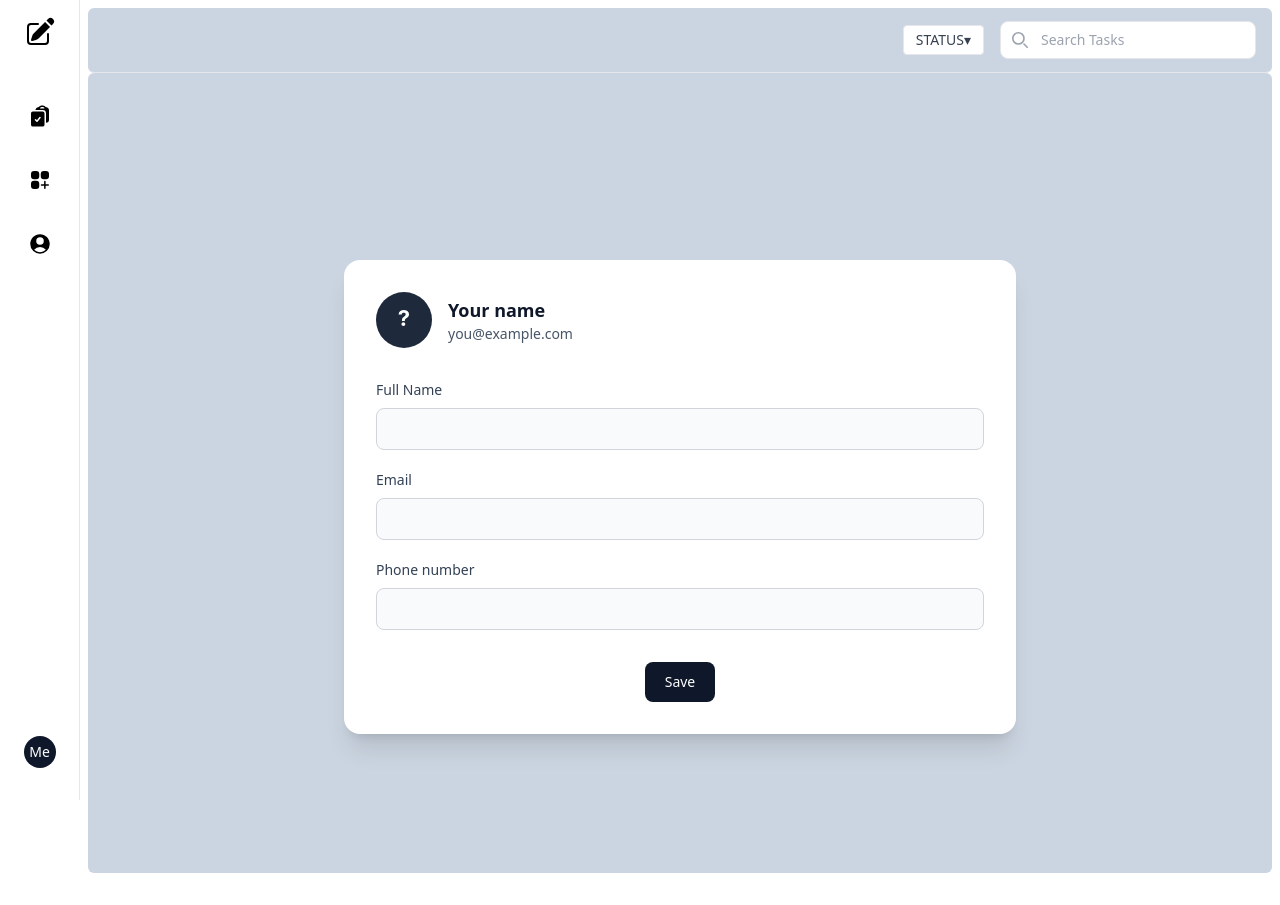
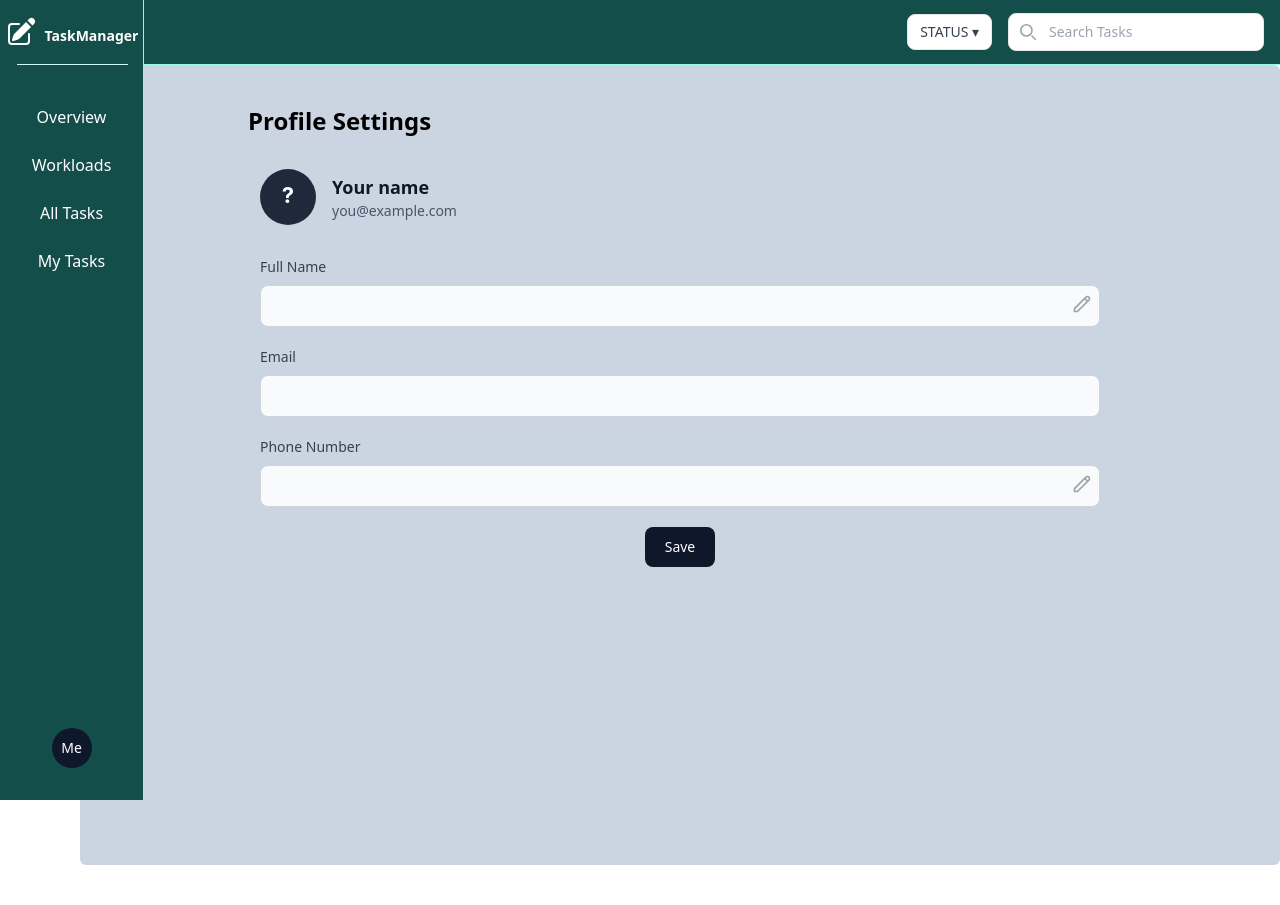
Before and after one commit to Sesethu97/TaskManagerWebsite, a React (Create React App) app in the folder client-app/: page /user-profile in a window 1280 px wide. Built offline with nearby package versions, Linux system fonts and the light colour scheme.

Commit message:
changed the color scheme to teal and white

```diff
--- a/client-app/src/App.js
+++ b/client-app/src/App.js
@@ -17,9 +17,9 @@ function Layout() {
     <div className="flex min-h-screen">
       <Sidebar />
       <div className="flex-1 ml-20">
-        <div className="h-16 mb-4 px-2">
+        <div className="h-16 mb-4">
           <Topbar />
-          <div className=" pb-8">
+          <div className="pb-8">
             <Outlet />
           </div>
         </div>
--- a/client-app/src/components/SideNav/Sidebar.js
+++ b/client-app/src/components/SideNav/Sidebar.js
@@ -76,79 +76,40 @@ function Sidebar() {
 
   return (
     <>
-      <aside className="fixed top-0 left-0 z-40 w-20 h-screen bg-white border-r border-gray-200 flex flex-col items-center py-4">
+      <aside className="fixed top-0 left-0 z-40 w-36 h-screen bg-teal-900 border-r border-teal-200 flex flex-col items-center py-4">
         <div className="mb-6">
+          <div className="flex items-center gap-2">
             <Link to="/" aria-label="Home">
               <svg
                 xmlns="http://www.w3.org/2000/svg"
                 viewBox="0 0 24 24"
                 fill="currentColor"
-              className="w-8 h-8 mb-6 text-black"
+                className="w-8 h-8 text-white"
               >
                 <path d="M21.731 2.269a2.625 2.625 0 0 0-3.712 0l-1.157 1.157 3.712 3.712 1.157-1.157a2.625 2.625 0 0 0 0-3.712Z" />
                 <path d="M19.513 8.199l-3.712-3.712-8.4 8.4a5.25 5.25 0 0 0-1.32 2.214l-.8 2.685a.75.75 0 0 0 .933.933l2.685-.8a5.25 5.25 0 0 0 2.214-1.32l8.4-8.4Z" />
                 <path d="M5.25 5.25a3 3 0 0 0-3 3v10.5a3 3 0 0 0 3 3h10.5a3 3 0 0 0 3-3V13.5a.75.75 0 0 0-1.5 0v5.25a1.5 1.5 0 0 1-1.5 1.5H5.25a1.5 1.5 0 0 1-1.5-1.5V8.25a1.5 1.5 0 0 1 1.5-1.5h5.25a.75.75 0 0 0 0-1.5H5.25Z" />
               </svg>
             </Link>
+            <h2 className="text-sm font-semibold mt-2 text-white">
+              TaskManager
+            </h2>
+          </div>
+
+          <hr className="ml-3 border-teal-100 my-4 w-5/6" />
         </div>
 
         <nav className="flex-1 w-full px-2">
-          <ul className="flex flex-col items-center space-y-6">
-            <li>
-              <Link to="/new-task">
-                <button className="p-2 rounded hover:bg-gray-100 hover:drop-shadow-lg">
-                  <svg
-                    xmlns="http://www.w3.org/2000/svg"
-                    className="w-6 h-6 text-black"
-                    viewBox="0 0 24 24"
-                    fill="currentColor"
-                  >
-                    <path
-                      fillRule="evenodd"
-                      clipRule="evenodd"
-                      d="M7.502 6h7.128A3.375 3.375 0 0 1 18 9.375v9.375a3 3 0 0 0 3-3V6.108c0-1.505-1.125-2.811-2.664-2.94a48.972 48.972 0 0 0-.673-.05A3 3 0 0 0 15 1.5h-1.5a3 3 0 0 0-2.663 1.618c-.225.015-.45.032-.673.05C8.662 3.295 7.554 4.542 7.502 6ZM13.5 3A1.5 1.5 0 0 0 12 4.5h4.5A1.5 1.5 0 0 0 15 3h-1.5Z"
-                    />
-                    <path
-                      fillRule="evenodd"
-                      clipRule="evenodd"
-                      d="M3 9.375C3 8.339 3.84 7.5 4.875 7.5h9.75c1.036 0 1.875.84 1.875 1.875v11.25c0 1.035-.84 1.875-1.875 1.875h-9.75A1.875 1.875 0 0 1 3 20.625V9.375Zm9.586 4.594a.75.75 0 0 0-1.172-.938l-2.476 3.096-.908-.907a.75.75 0 0 0-1.06 1.06l1.5 1.5a.75.75 0 0 0 1.116-.062l3-3.75Z"
-                    />
-                  </svg>
-                </button>
+          <ul className="flex flex-col items-center space-y-6 text-white">
+            <li>Overview</li>
+            <li>Workloads</li>
+            <Link to="/">
+              <li>All Tasks</li>
             </Link>
-            </li>
 
-            <li>
-              <button className="p-2 rounded hover:bg-gray-100 hover:drop-shadow-lg">
-                <svg
-                  xmlns="http://www.w3.org/2000/svg"
-                  className="w-6 h-6 text-black"
-                  viewBox="0 0 24 24"
-                  fill="currentColor"
-                >
-                  <path d="M6 3a3 3 0 0 0-3 3v2.25a3 3 0 0 0 3 3h2.25a3 3 0 0 0 3-3V6a3 3 0 0 0-3-3H6ZM15.75 3a3 3 0 0 0-3 3v2.25a3 3 0 0 0 3 3H18a3 3 0 0 0 3-3V6a3 3 0 0 0-3-3h-2.25ZM6 12.75a3 3 0 0 0-3 3V18a3 3 0 0 0 3 3h2.25a3 3 0 0 0 3-3v-2.25a3 3 0 0 0-3-3H6ZM17.625 13.5a.75.75 0 0 0-1.5 0v2.625H13.5a.75.75 0 0 0 0 1.5h2.625v2.625a.75.75 0 0 0 1.5 0v-2.625h2.625a.75.75 0 0 0 0-1.5h-2.625V13.5Z" />
-                </svg>
-              </button>
-            </li>
+            <li>My Tasks</li>
 
-            <li>
-              <Link to="/user-profile">
-                <button className="p-2 rounded hover:bg-gray-100 hover:drop-shadow-lg">
-                  <svg
-                    xmlns="http://www.w3.org/2000/svg"
-                    className="w-6 h-6 text-black"
-                    viewBox="0 0 24 24"
-                    fill="currentColor"
-                  >
-                    <path
-                      fillRule="evenodd"
-                      d="M18.685 19.097A9.723 9.723 0 0 0 21.75 12c0-5.385-4.365-9.75-9.75-9.75S2.25 6.615 2.25 12a9.723 9.723 0 0 0 3.065 7.097A9.716 9.716 0 0 0 12 21.75a9.716 9.716 0 0 0 6.685-2.653Zm-12.54-1.285A7.486 7.486 0 0 1 12 15a7.486 7.486 0 0 1 5.855 2.812A8.224 8.224 0 0 1 12 20.25a8.224 8.224 0 0 1-5.855-2.438ZM15.75 9a3.75 3.75 0 1 1-7.5 0 3.75 3.75 0 0 1 7.5 0Z"
-                      clipRule="evenodd"
-                    />
-                  </svg>
-                </button>
-              </Link>
-            </li>
+            <li></li>
           </ul>
         </nav>
 
@@ -158,7 +119,7 @@ function Sidebar() {
             onClick={() => setMenuOpen((v) => !v)}
             aria-haspopup="menu"
             aria-expanded={menuOpen}
-            className="w-8 h-8 rounded-full bg-slate-900 text-white flex items-center justify-center text-sm focus:outline-none focus:ring-2 focus:ring-indigo-500"
+            className="w-10 h-10 rounded-full bg-slate-900 text-white flex items-center justify-center text-sm focus:outline-none focus:ring-2 focus:ring-indigo-500"
           >
             Me
           </button>
@@ -189,7 +150,7 @@ function Sidebar() {
                   setProfileOpen(true);
                 }}
               >
-                Profile
+                See Profile
               </button>
 
               <Link
@@ -240,9 +201,12 @@ function Sidebar() {
             </div>
 
             <div className="mt-6 space-y-3">
+              <Link to="/user-profile" onClick={() => setProfileOpen(false)}>
                 <button className="w-full rounded-lg border px-4 py-2 text-sm hover:bg-gray-50">
-                Edit profile
+                  Profile Settings
                 </button>
+              </Link>
+
               <Link
                 to="/login"
                 className="w-full rounded-lg bg-red-500 text-white px-4 py-2 text-sm hover:opacity-95"
--- a/client-app/src/components/TopNav/Topbar.js
+++ b/client-app/src/components/TopNav/Topbar.js
@@ -1,38 +1,128 @@
-import { useState } from "react";
+import { useEffect, useRef, useState } from "react";
+import { Link } from "react-router-dom";
 
-function Topbar() {
+function Topbar({ onStatusChange }) {
   const [isDropdownOpen, setIsDropdownOpen] = useState(false);
+  const [menuOpen, setMenuOpen] = useState(false);
+  const [profileOpen, setProfileOpen] = useState(false);
+  const [selectedStatus, setSelectedStatus] = useState(null);
+
+  const menuRef = useRef(null);
+  const btnRef = useRef(null);
+  const firstMenuItemRef = useRef(null);
+  const modalRef = useRef(null);
+  const modalFirstRef = useRef(null);
+
+  const statuses = [
+    "All Tasks",
+    "Important",
+    "To-Do",
+    "In Progress",
+    "On-Hold",
+    "Complete",
+  ];
+
+  useEffect(() => {
+    function onDown(e) {
+      if (!menuRef.current || !menuOpen) return;
+      if (
+        !menuRef.current.contains(e.target) &&
+        !(btnRef.current && btnRef.current.contains(e.target))
+      ) {
+        setMenuOpen(false);
+      }
+    }
+    window.addEventListener("mousedown", onDown);
+    return () => window.removeEventListener("mousedown", onDown);
+  }, [menuOpen]);
+
+  useEffect(() => {
+    if (menuOpen && firstMenuItemRef.current) firstMenuItemRef.current.focus();
+  }, [menuOpen]);
+
+  useEffect(() => {
+    function onKey(e) {
+      if (e.key === "Escape") {
+        if (profileOpen) setProfileOpen(false);
+        if (menuOpen) setMenuOpen(false);
+      }
+    }
+    window.addEventListener("keydown", onKey);
+    return () => window.removeEventListener("keydown", onKey);
+  }, [profileOpen, menuOpen]);
+
+  useEffect(() => {
+    if (profileOpen && modalFirstRef.current) modalFirstRef.current.focus();
+  }, [profileOpen]);
+
+  useEffect(() => {
+    function onDown(e) {
+      if (!profileOpen) return;
+      if (modalRef.current && !modalRef.current.contains(e.target)) {
+        setProfileOpen(false);
+      }
+    }
+    window.addEventListener("mousedown", onDown);
+    return () => window.removeEventListener("mousedown", onDown);
+  }, [profileOpen]);
+
+  function handleSelect(status) {
+    setSelectedStatus(status);
+    setMenuOpen(false);
+    if (typeof onStatusChange === "function") {
+      onStatusChange(status);
+    }
+  }
 
   return (
-    <div className="TopNav hidden md:block">
-      <nav className="sticky top-0 mt-2 z-30  border-b rounded-md border-gray-200   bg-slate-300 ml-18">
-        <div className="max-w-screen-2xl  px-4 flex justify-end ">
+    <div className="hidden md:block">
+      <nav className="sticky top-0 z-30 border-b border-teal-200 bg-teal-900 ml-14">
+        <div className="max-w-screen-2xl px-4 flex justify-end">
           <div className="h-16 flex items-center justify-between">
             <div className="flex items-center gap-4">
+              <div className="relative">
                 <button
-                onClick={() => setIsDropdownOpen((prev) => !prev)}
-                id="dropdownDefaultButton"
-                data-dropdown-toggle="dropdown"
-                className="px-3 py-1 border rounded text-sm bg-white text-gray-700 hover:drop-shadow-lg"
-                type="button"
+                  ref={btnRef}
+                  onClick={() => setMenuOpen((v) => !v)}
+                  aria-haspopup="menu"
+                  aria-expanded={menuOpen}
+                  className="px-3 py-1 border h-9  rounded-lg text-sm bg-white text-gray-700 hover:drop-shadow-lg"
                 >
-                STATUS▾
+                  {selectedStatus ? `${selectedStatus} ▾` : "STATUS ▾"}
                 </button>
-              {isDropdownOpen && (
-                <div className="z-10 hidden bg-white divide-y divide-gray-100 rounded-lg shadow-sm w-44 dark:bg-gray-700">
+
+                {menuOpen && (
+                  <div
+                    ref={menuRef}
+                    role="menu"
+                    aria-label="Status menu"
+                    className="absolute top-full mt-2 left-0 w-44 rounded-xl border bg-white shadow-lg p-1 z-50"
+                  >
                     <ul
-                    className="py-2 text-sm text-gray-700 dark:text-gray-200"
+                      className="py-2 text-sm text-gray-700"
                       aria-labelledby="dropdownDefaultButton"
                     >
-                    <li>Important</li>
-                    <li>To-Do</li>
-                    <li>In Progress</li>
-                    <li>On-Hold</li>
-                    <li>Complete</li>
+                      {statuses.map((s, i) => (
+                        <li key={s} className="px-1">
+                          <button
+                            ref={i === 0 ? firstMenuItemRef : null}
+                            onClick={() => handleSelect(s)}
+                            className={
+                              "w-full text-left px-3 py-2 rounded transition-colors " +
+                              (selectedStatus === s
+                                ? "bg-teal-100 font-semibold"
+                                : "hover:bg-gray-100")
+                            }
+                            role="menuitem"
+                          >
+                            {s}
+                          </button>
+                        </li>
+                      ))}
                     </ul>
                   </div>
                 )}
-
+              </div>
               <div className="relative w-64">
                 <div className="absolute inset-y-0 left-0 flex items-center pl-3 pointer-events-none">
                   <svg
--- a/client-app/src/components/UserProfileForm/UserProfile.js
+++ b/client-app/src/components/UserProfileForm/UserProfile.js
@@ -34,11 +34,11 @@ function UserProfile() {
   ).toUpperCase();
 
   return (
-    <div className="min-h-screen w-full flex items-center justify-center p-4">
-      <form
-        onSubmit={handleSubmit}
-        className="w-full max-w-2xl bg-white p-8 rounded-2xl shadow-xl"
-      >
+    <div className="min-h-screen w-full p-4">
+      <h2 className="pl-32 text-2xl font-bold mb-8">Profile Settings</h2>
+
+      <div className="w-full h-full flex justify-center">
+        <form onSubmit={handleSubmit} className="w-3/4">
           <div className="mb-8 flex items-center gap-4">
             <svg
               className="shrink-0"
@@ -74,7 +74,7 @@ function UserProfile() {
             </div>
           </div>
 
-        <div className="mb-5">
+          <div className="mb-5 relative">
             <label
               htmlFor="name"
               className="block mb-2 text-sm font-medium text-slate-700"
@@ -86,9 +86,22 @@ function UserProfile() {
               id="name"
               value={formData.name}
               onChange={handleChange}
-            className="bg-gray-50 border border-gray-300 text-gray-900 text-sm rounded-lg block w-full p-2.5 focus:outline-none focus:ring-2 focus:ring-slate-300"
+              className="bg-gray-50 border border-gray-300 text-gray-900 text-sm rounded-lg block w-full p-2.5 pr-10 focus:outline-none focus:ring-2 focus:ring-slate-300"
               required
             />
+            <svg
+              className="w-5 h-5 text-gray-400 hover:text-gray-700 cursor-pointer absolute right-2 top-1/2 transform -translate-y-1/2 mt-3"
+              fill="none"
+              viewBox="0 0 24 24"
+              stroke="currentColor"
+            >
+              <path
+                strokeLinecap="round"
+                strokeLinejoin="round"
+                strokeWidth={2}
+                d="M15.232 5.232l3.536 3.536m-2.036-5.036a2.5 2.5 0 113.536 3.536L6.5 21.036H3v-3.572L16.732 3.732z"
+              />
+            </svg>
           </div>
 
           <div className="mb-5">
@@ -102,27 +115,41 @@ function UserProfile() {
               type="email"
               id="email"
               value={formData.email}
+              readOnly
               onChange={handleChange}
               className="bg-gray-50 border border-gray-300 text-gray-900 text-sm rounded-lg block w-full p-2.5 focus:outline-none focus:ring-2 focus:ring-slate-300"
               required
             />
           </div>
 
-        <div className="mb-8">
+          <div className="mb-5 relative">
             <label
               htmlFor="phonenumber"
               className="block mb-2 text-sm font-medium text-slate-700"
             >
-            Phone number
+              Phone Number
             </label>
             <input
               type="text"
               id="phonenumber"
               value={formData.phonenumber}
               onChange={handleChange}
-            className="bg-gray-50 border border-gray-300 text-gray-900 text-sm rounded-lg block w-full p-2.5 focus:outline-none focus:ring-2 focus:ring-slate-300"
+              className="bg-gray-50 border border-gray-300 text-gray-900 text-sm rounded-lg block w-full p-2.5 pr-10 focus:outline-none focus:ring-2 focus:ring-slate-300"
               required
             />
+            <svg
+              className="w-5 h-5 text-gray-400 hover:text-gray-700 cursor-pointer absolute right-2 top-1/2 transform -translate-y-1/2 mt-3"
+              fill="none"
+              viewBox="0 0 24 24"
+              stroke="currentColor"
+            >
+              <path
+                strokeLinecap="round"
+                strokeLinejoin="round"
+                strokeWidth={2}
+                d="M15.232 5.232l3.536 3.536m-2.036-5.036a2.5 2.5 0 113.536 3.536L6.5 21.036H3v-3.572L16.732 3.732z"
+              />
+            </svg>
           </div>
 
           <div className="flex justify-center">
@@ -135,6 +162,7 @@ function UserProfile() {
           </div>
         </form>
       </div>
+    </div>
   );
 }
 
--- a/client-app/src/pages/HomePage/Home.js
+++ b/client-app/src/pages/HomePage/Home.js
@@ -32,10 +32,10 @@ function Home() {
   ];
 
   return (
-    <div className="w-full h-full">
-      <div className="p-6 rounded-md bg-slate-300 max-h-svh">
-        <h2 className="text-2xl flex justify-center  text-white font-semibold mb-6">
-          Tasks board
+    <div className="ml-16 mt-4 w-[calc(100%-4rem)] h-full">
+      <div className="p-6  max-h-svh">
+        <h2 className="text-2xl flex justify-center  text-teal-900 font-bold mb-6">
+          All Tasks
         </h2>
         <div className="grid grid-cols-4 gap-4">
           {columns.map((col) => (
```
Lines whose indentation alone changed are shown as unchanged.
